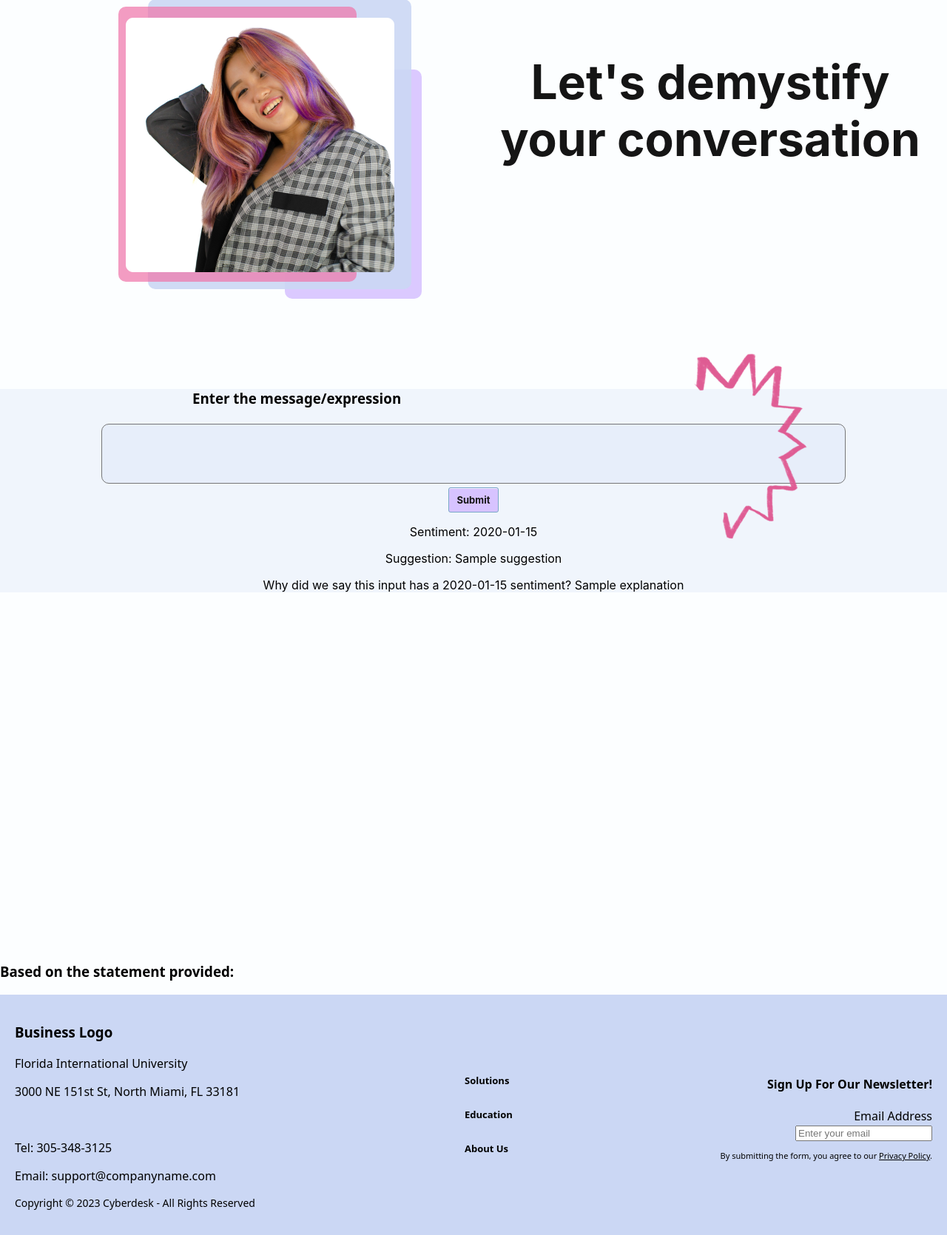
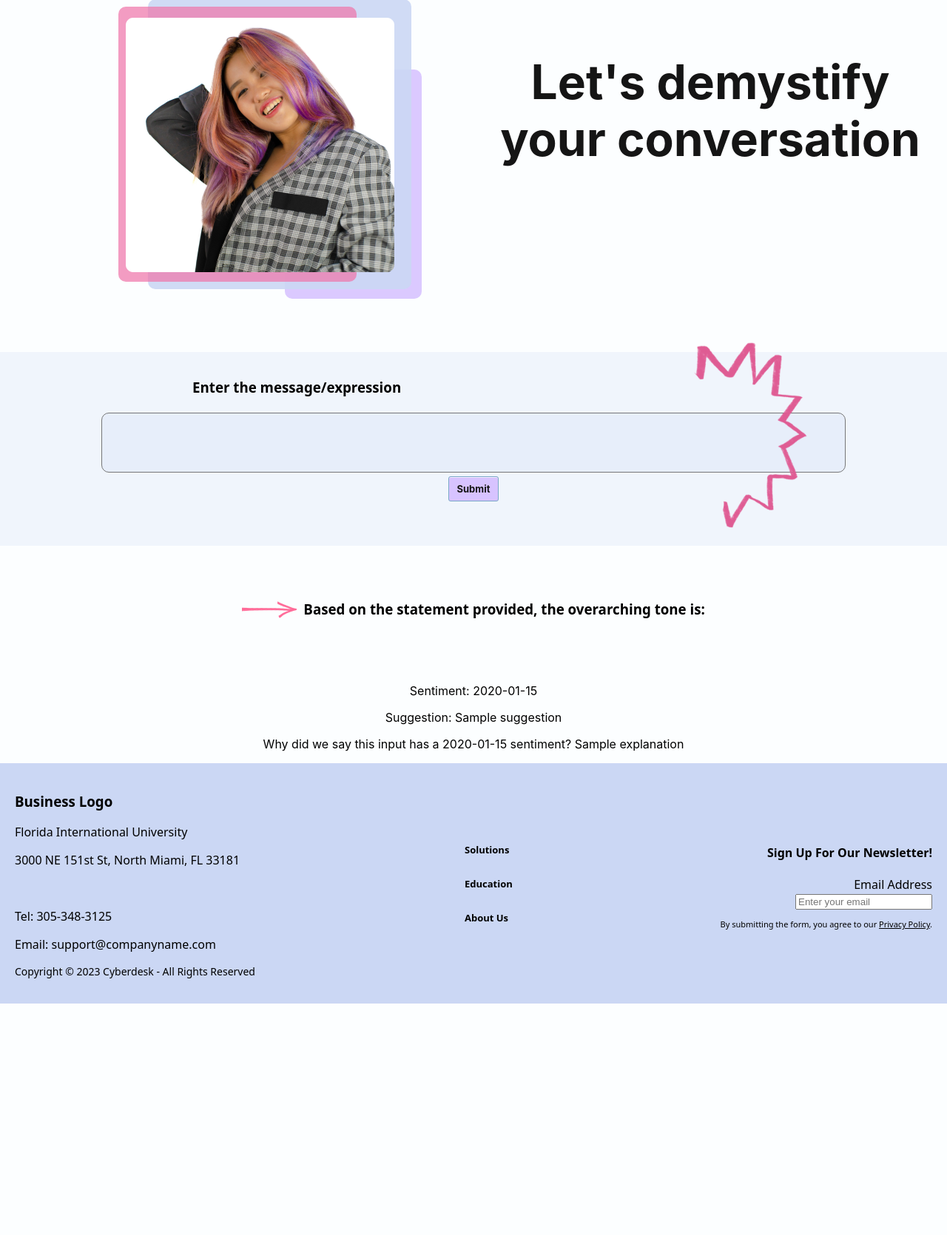
Before and after one commit to rockbison1230/CanTeachMe, a Flask app: template templates/index.html in a window 1280 px wide. Shown: the part 121-1791 px from the top of the page at 74% size. After the commit the page ends 1478 px from the top, so only its background shows below. Run offline with Flask 3, Linux system fonts and the light colour scheme; the template is opened without the code that fills it: most values are stand-ins (such as "Sample title", 1, 10 or a date in 2020); parts of the project's set-up code (start-up, migrations or seed data) failed here and were passed over.

Commit message:
Added arrow and fixed statement in index

```diff
--- a/static/css/style.css
+++ b/static/css/style.css
@@ -119,13 +119,15 @@ li a:hover,
 /*Form CSS*/
 .container {
   background-color: rgba(203, 215, 244, 25%);
-  margin-bottom: 500px;
+  margin-bottom: 70px;
+  padding-top: 2px;
 }
 
 form {
-  margin: 0 auto;
-  margin-top: 150px;
+  margin: 0;
+  margin-top: 33px;
   text-align: center;
+  padding-bottom: 60px;
 }
 
 textarea {
@@ -149,18 +151,6 @@ textarea {
   height: 318.586px;
   top: -100px;
   right: 150px;
-}
-
-.divisionBorder::before {
-  content: "";
-  position: absolute;
-  bottom: -70px; /* Adjust the distance of the border from the text */
-  left: 0;
-  width: 100%;
-  height: 247px;
-  flex-shrink: 0;
-  margin-bottom: 200px;
-  background-color: #007bff;
 }
 
 /*Submit Button
@@ -227,6 +217,19 @@ text {
   color: #2c5777;
 }
 
+/*Sentiment Display Area*/
+
+.expression-statement{
+  text-align: center;
+  margin-bottom: 50px;
+}
+
+.expression-statement img{
+  margin-right: 5px;
+  position: relative;
+  top: 5px;
+}
+
 .sentiment-Display {
   font-family: -apple-system, system-ui, "Segoe UI", "Liberation Sans",
     sans-serif;
--- a/templates/index.html
+++ b/templates/index.html
@@ -62,17 +62,19 @@
                     Submit
                 </button>
             </form>
-
-            <div class="sentiment-Display">
-                <p>Sentiment: <span class="{%if sentiment == 'Positive'%}sentiment-Positive-Display{% elif sentiment == 'Negative'%}sentiment-Negative-Display{% endif%}">{{sentiment}}</span></p>
-                <p class="suggestion-Display">Suggestion: {{suggestion}}</p>
-                <p class="explanation-Display">Why did we say this input has a {{sentiment}} sentiment? {{explanation}}</p>
-            </div>
         </div>
         <div class = "expression-statement">
-            <h3>Based on the statement provided:</h3>
+            <img src="../static/images/pink-arrow.png" alt="A pink arrow pointing at the statement">
+            <h3 style = "display: inline;">
+                Based on the statement provided, the overarching tone is:
+            </h3>
         </div>
-
+        <br>
+        <div class="sentiment-Display">
+            <p>Sentiment: <span class="{%if sentiment == 'Positive'%}sentiment-Positive-Display{% elif sentiment == 'Negative'%}sentiment-Negative-Display{% endif%}">{{sentiment}}</span></p>
+            <p class="suggestion-Display">Suggestion: {{suggestion}}</p>
+            <p class="explanation-Display">Why did we say this input has a {{sentiment}} sentiment? {{explanation}}</p>
+        </div>
 
         <!--Footer-->
         <div class = "footer">
@@ -87,9 +89,9 @@
             </div>
             <div class="footer-middle">
                     <ul>
-                        <li><a href="#"><b>Solutions</b></a></li>
-                        <li><a href="#"><b>Education</b></a></li>
-                        <li><a href="#"><b>About Us</b></a></li>
+                        <li><a href="index.html"><b>Solutions</b></a></li>
+                        <li><a href="education.html"><b>Education</b></a></li>
+                        <li><a href="aboutus.html"><b>About Us</b></a></li>
                     </ul>
             </div>
             <div class="footer-right" style="text-align: right;">
```
Also changed, not shown: static/images/pink-arrow.png (added).
